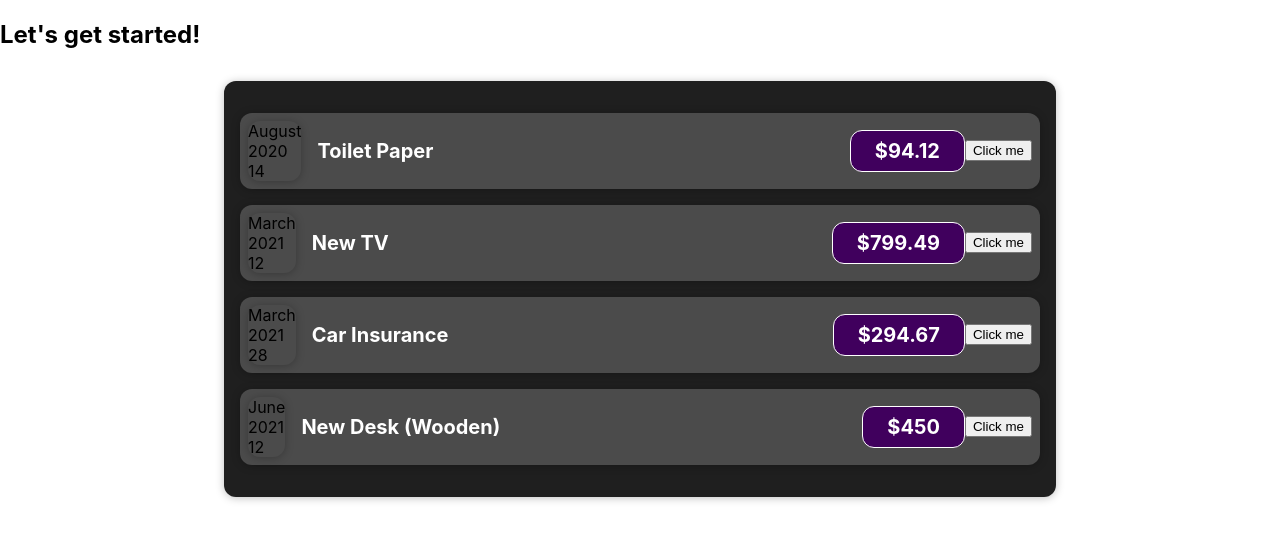
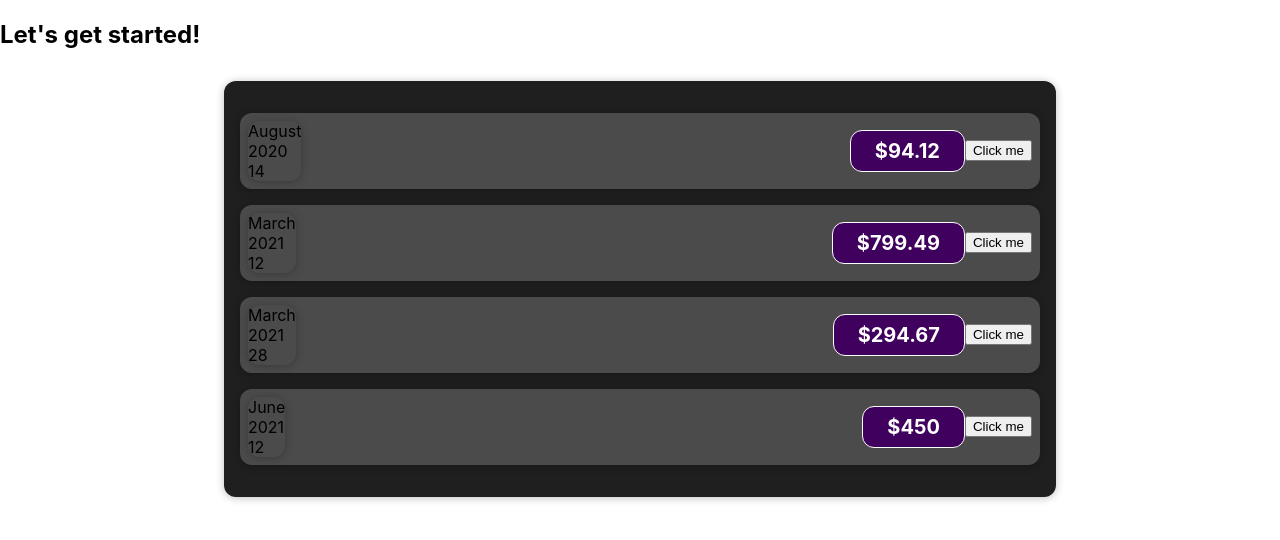
Before and after one commit to Ankitiwari26/ExpenseTArackerSharpener, a React (Create React App) app: page / in a window 1280 px wide. Shown: the top 540 px of the page. Built offline with nearby package versions, Linux system fonts and the light colour scheme.

Commit message:
Initialized the useState function a sshown in video 5

```diff
--- a/src/Components/Expenseitem.js
+++ b/src/Components/Expenseitem.js
@@ -1,17 +1,22 @@
 import ExpenseDate from "./ExpenseDate";
 import "./ExpenseItem.css";
 import Card from "./Card";
+import { useState } from "react";
 
 function ExpenseItem(props) {
+  const [title, setTitle] = useState(props.tilte);
+  console.log("ExpenseItem evaluated by the react");
+
   const clickHandler = () => {
-    console.log("Clicked me!!!!!");
+    setTitle("Updated!!");
+    console.log(title);
   };
 
   return (
     <Card className="expense-item">
       <ExpenseDate date={props.date} />
       <div className="expense-item__description">
-        <h2>{props.title}</h2>
+        <h2>{title}</h2>
         <div className="expense-item__price">${props.amount}</div>
       </div>
       <button onClick={clickHandler}>Click me</button>
```
